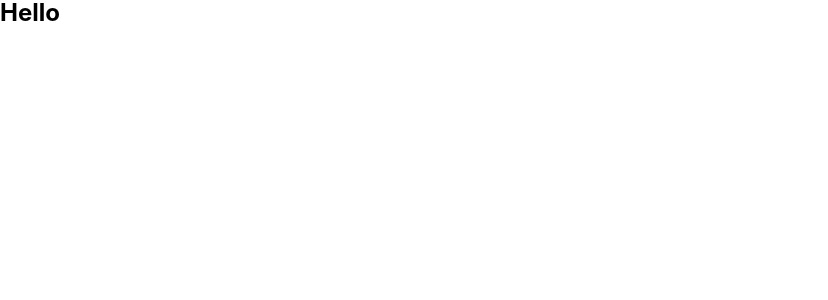
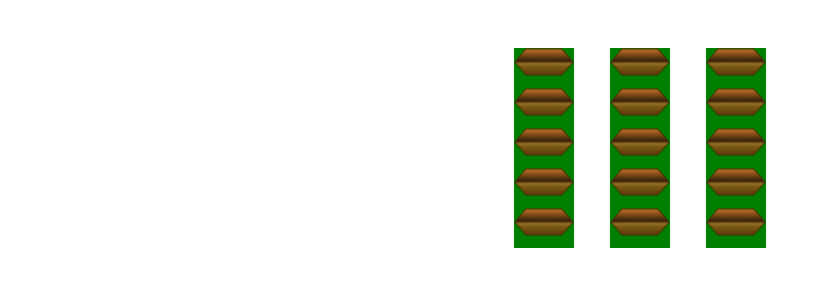
Before and after one commit to aleksandramuraveva/abacus, a React (Vite) app: page / in a window 1280 px wide. Shown: the top 300 px of the page, without its empty margins (0-828 px from the left). Built offline with nearby package versions, Linux system fonts and the light colour scheme.

Commit message:
feat: add beads and make them draggable

```diff
--- a/src/App.css
+++ b/src/App.css
@@ -56,6 +56,52 @@ h2 {
   font-weight: 600;
 }
 
+.App {
+  margin-top: 3rem;
+  margin-inline: auto;
+}
+
+.abacus {
+  display: flex;
+  flex-direction: row;
+  align-items: center;
+  justify-content: center;
+  gap: 1rem;
+}
+
+.rod {
+  background: green;
+  display: flex;
+  flex-direction: column;
+  margin: 0 10px;
+  height: 200px;
+  width: 60px;
+  position: relative;
+}
+
+.bead-container {
+  cursor: grab;
+  position: absolute;
+}
+
+.bead {
+  max-width: 60px;
+  /*height: 60px;*/
+  display: block;
+}
+
+
+
+
+
+
+
+
+
+
+
+
+
 /*@media (max-width: 1000px) {
   .container {
     grid-template-columns: repeat(auto-fit, minmax(100%, 1fr));
--- a/src/App.tsx
+++ b/src/App.tsx
@@ -1,14 +1,73 @@
 import { useState } from 'react';
 import './App.css';
+import beadImage from './assets/Bead1.png';
 
-function App() {
-  const [count, setCount] = useState(0);
+
+const Bead = ({ position, onMove, beadUrl }) => {
+  const handleDrag = (e) => {
+    if (e.clientY === 0) return;
+
+    onMove(e);
+  };
 
   return (
-    <>
-     <h1>Hello</h1>
-    </>
+    <div
+      className="bead-container"
+      style={{ top: `${position}px`, position: 'absolute' }}
+      draggable
+      onDrag={handleDrag}
+      onDragEnd={handleDrag}
+    >
+      <img src={beadUrl} alt="Bead" className="bead" />
+    </div>
   );
-}
+};
+
+const Rod = ({ beadUrl }) => {
+  const [positions, setPositions] = useState([0, 40, 80, 120, 160]);
+
+  const handleMove = (index, e) => {
+    const rodElement = e.target.closest('.rod');
+    const rodRect = rodElement.getBoundingClientRect();
+
+    let newPosition = e.clientY - rodRect.top - e.target.offsetHeight / 2;
+
+    // bead are within the rod boundaries
+    newPosition = Math.max(newPosition, 0);
+    newPosition = Math.min(newPosition, rodElement.offsetHeight - e.target.offsetHeight);
+
+    const newPositions = [...positions];
+    newPositions[index] = newPosition;
+    setPositions(newPositions);
+  };
+
+  return (
+    <div className="rod">
+      {positions.map((pos, index) => (
+        <Bead key={index} position={pos} onMove={(e) => handleMove(index, e)} beadUrl={beadUrl} />
+      ))}
+    </div>
+  );
+};
+
+const Abacus = ({ beadUrl }) => {
+  return (
+    <div className="abacus">
+      <Rod beadUrl={beadUrl} />
+      <Rod beadUrl={beadUrl} />
+      <Rod beadUrl={beadUrl} />
+    </div>
+  );
+};
+
+const App = () => {
+  const beadUrl = beadImage; // Use the imported image
+
+  return (
+    <div className="App">
+      <Abacus beadUrl={beadUrl} />
+    </div>
+  );
+};
 
 export default App;
```
